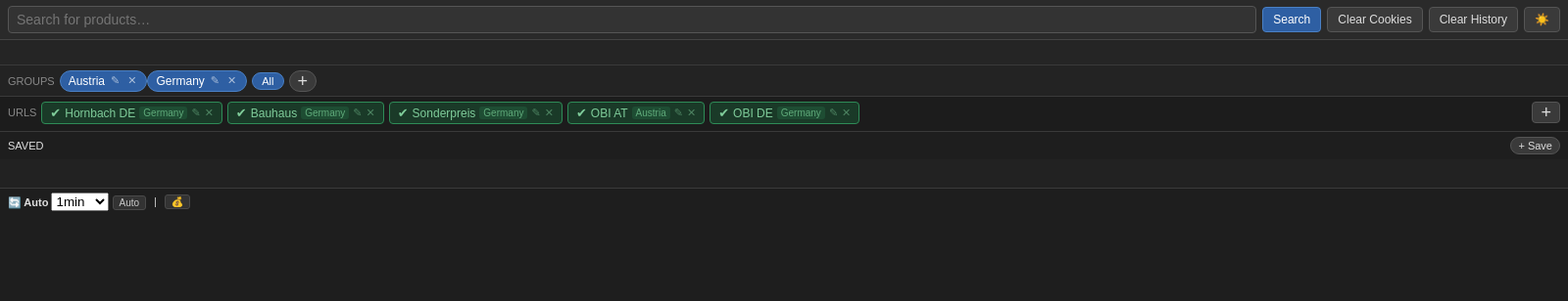
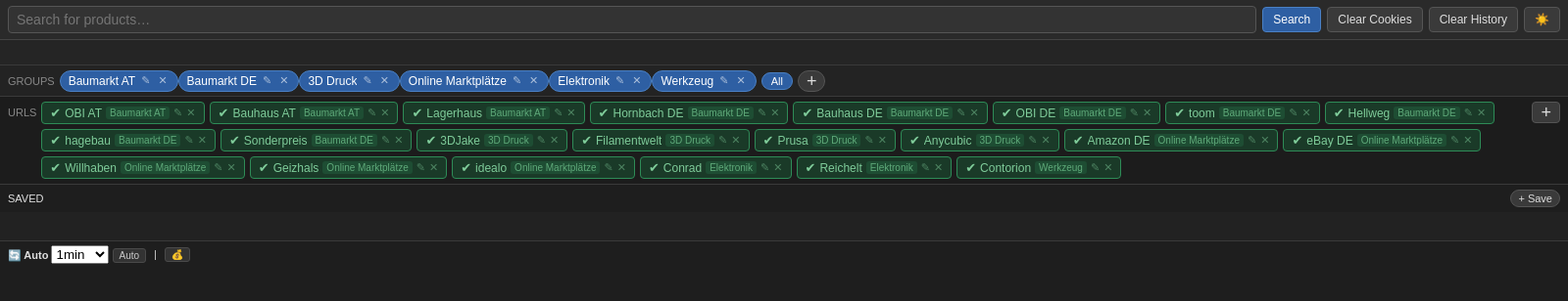
Before and after one commit to bibicometoindiana/horniboy, an Electron app: page index.html in a window 1600 px wide. Shown: the whole page at 98% size. Drawn offline with Linux system fonts and the light colour scheme; no server answers.

Commit message:
feat: 6 Kategorien mit 22 URLs - Baumarkt AT/DE, 3D Druck, Marktplätze, Elektronik, Werkzeug

```diff
--- a/index.html
+++ b/index.html
@@ -498,17 +498,70 @@
   }
 
   const DEFAULT_GROUPS = [
-    { id: 'g1', name: 'Austria', active: true },
-    { id: 'g2', name: 'Germany', active: true },
+    { id: 'g1', name: 'Baumarkt AT', active: true },
+    { id: 'g2', name: 'Baumarkt DE', active: true },
+    { id: 'g3', name: '3D Druck', active: true },
+    { id: 'g4', name: 'Online Marktplätze', active: true },
+    { id: 'g5', name: 'Elektronik', active: true },
+    { id: 'g6', name: 'Werkzeug', active: true },
   ];
 
   const DEFAULT_URLS = [
+    // ── Baumarkt AT ──
+    { id: uid(), label: 'OBI AT',      template: 'https://www.obi.at/search/{search_keyword}?_availability=store', groupId: 'g1', enabled: true },
+    { id: uid(), label: 'Bauhaus AT',  template: 'https://www.bauhaus.at/search?q={search_keyword}', groupId: 'g1', enabled: true },
+    { id: uid(), label: 'Lagerhaus',   template: 'https://www.lagerhaus.at/marktplatz/suche?q={search_keyword}', groupId: 'g1', enabled: true },
+
+    // ── Baumarkt DE ──
     { id: uid(), label: 'Hornbach DE', template: 'https://www.hornbach.de/s/{search_keyword}?f.dsall=im+Markt+vorrätig&isInitialRequest=false', groupId: 'g2', enabled: true },
-    { id: uid(), label: 'Bauhaus',     template: 'https://www.bauhaus.info/search?availability=561&page=1&q={search_keyword}', groupId: 'g2', enabled: true },
+    { id: uid(), label: 'Bauhaus DE',  template: 'https://www.bauhaus.info/search?availability=561&page=1&q={search_keyword}', groupId: 'g2', enabled: true },
+    { id: uid(), label: 'OBI DE',      template: 'https://www.obi.de/search/{search_keyword}?_availability=store', groupId: 'g2', enabled: true },
+    { id: uid(), label: 'toom',        template: 'https://toom.de/suche?q={search_keyword}', groupId: 'g2', enabled: true },
+    { id: uid(), label: 'Hellweg',     template: 'https://www.hellweg.de/search?s={search_keyword}', groupId: 'g2', enabled: true },
+    { id: uid(), label: 'hagebau',     template: 'https://www.hagebau.de/search/?q={search_keyword}', groupId: 'g2', enabled: true },
     { id: uid(), label: 'Sonderpreis', template: 'https://www.sonderpreis-baumarkt.de/search?q={search_keyword}&search-button=&lang=de_DE', groupId: 'g2', enabled: true },
-    { id: uid(), label: 'OBI AT',      template: 'https://www.obi.at/search/{search_keyword}?_availability=store', groupId: 'g1', enabled: true },
-    { id: uid(), label: 'OBI DE',      template: 'https://www.obi.de/search/{search_keyword}?_availability=store', groupId: 'g2', enabled: true },
+
+    // ── 3D Druck ──
+    { id: uid(), label: '3DJake',      template: 'https://www.3djake.de/search?q={search_keyword}', groupId: 'g3', enabled: true },
+    { id: uid(), label: 'Filamentwelt', template: 'https://www.filamentwelt.de/search?s={search_keyword}', groupId: 'g3', enabled: true },
+    { id: uid(), label: 'Prusa',        template: 'https://www.prusa3d.com/search/?q={search_keyword}', groupId: 'g3', enabled: true },
+    { id: uid(), label: 'Anycubic',     template: 'https://store.anycubic.com/search?q={search_keyword}', groupId: 'g3', enabled: true },
+
+    // ── Online Marktplätze ──
+    { id: uid(), label: 'Amazon DE',    template: 'https://www.amazon.de/s?k={search_keyword}', groupId: 'g4', enabled: true },
+    { id: uid(), label: 'eBay DE',      template: 'https://www.ebay.de/sch/i.html?_nkw={search_keyword}', groupId: 'g4', enabled: true },
+    { id: uid(), label: 'Willhaben',    template: 'https://www.willhaben.at/iad/kaufen-und-verkaufen/marktplatz?keyword={search_keyword}', groupId: 'g4', enabled: true },
+    { id: uid(), label: 'Geizhals',     template: 'https://geizhals.de/?fs={search_keyword}', groupId: 'g4', enabled: true },
+    { id: uid(), label: 'idealo',       template: 'https://www.idealo.de/preisvergleich/MainSearchProductCategory.html?q={search_keyword}', groupId: 'g4', enabled: true },
+
+    // ── Elektronik ──
+    { id: uid(), label: 'Conrad',       template: 'https://www.conrad.de/de/Search.html?search={search_keyword}', groupId: 'g5', enabled: true },
+    { id: uid(), label: 'Reichelt',     template: 'https://www.reichelt.de/index.html?ACTION=446&s={search_keyword}', groupId: 'g5', enabled: true },
+
+    // ── Werkzeug ──
+    { id: uid(), label: 'Contorion',    template: 'https://www.contorion.de/search?q={search_keyword}', groupId: 'g6', enabled: true },
   ];
+
+  // ════════════════════════════════════════════════════════
+  //  DATA VERSION — migrate old defaults to new categories
+  // ════════════════════════════════════════════════════════
+  const DATA_VERSION = 2;
+  const savedVersion = parseInt(localStorage.getItem('hb_version') || '0', 10);
+  if (savedVersion < DATA_VERSION) {
+    // Reset to new defaults if version is old
+    const oldGroups = JSON.parse(localStorage.getItem('hb_groups') || 'null');
+    if (oldGroups) {
+      // Check if old group names match the pre-update format
+      const isOld = oldGroups.some(g => g.name === 'Austria' || g.name === 'Germany');
+      if (isOld) {
+        localStorage.removeItem('hb_groups');
+        localStorage.removeItem('hb_urls');
+        localStorage.removeItem('hb_version');
+        console.log('Migrated to new categories (v' + DATA_VERSION + ')');
+      }
+    }
+    localStorage.setItem('hb_version', String(DATA_VERSION));
+  }
 
   // ════════════════════════════════════════════════════════
   //  STATE
```
